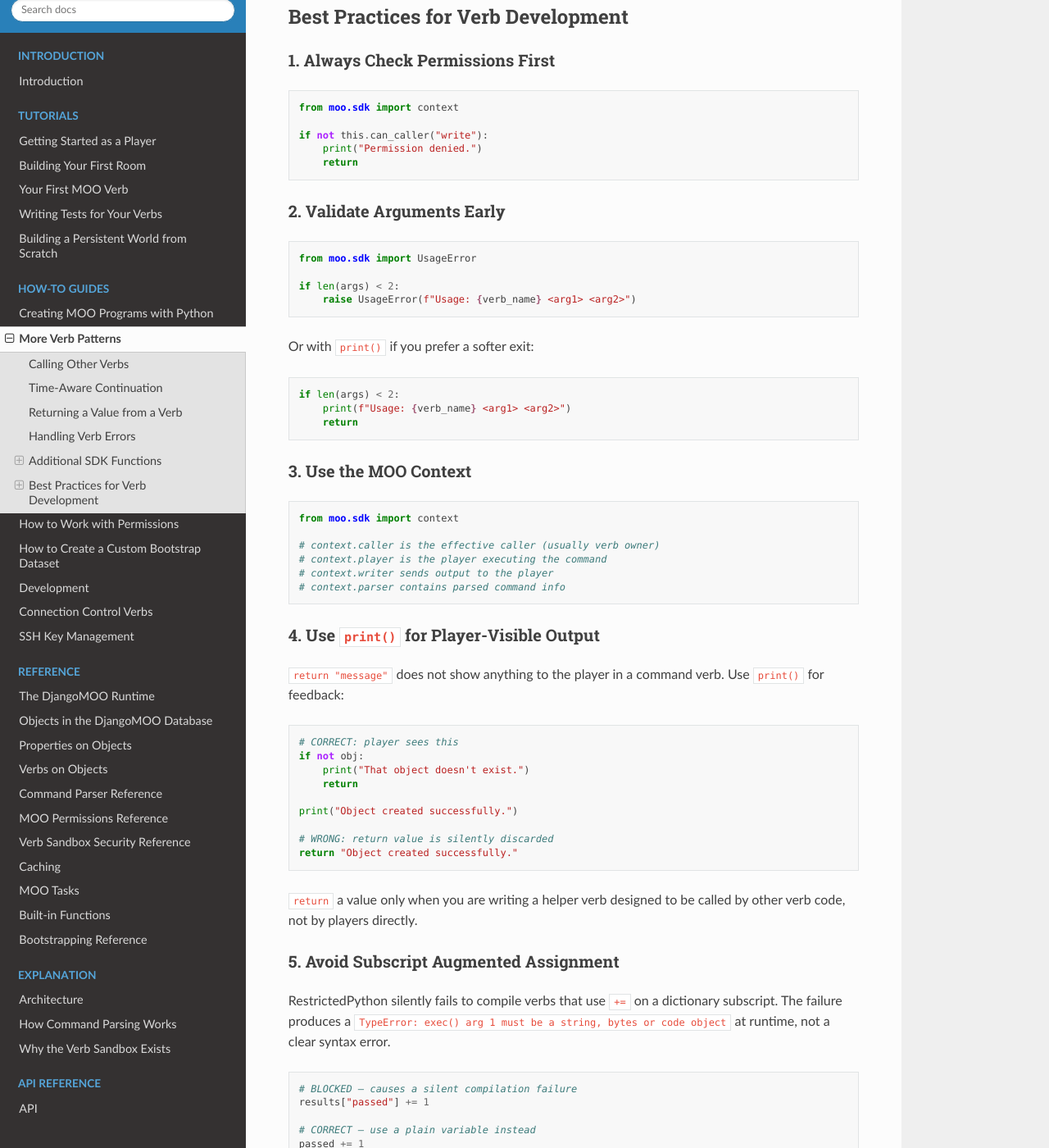
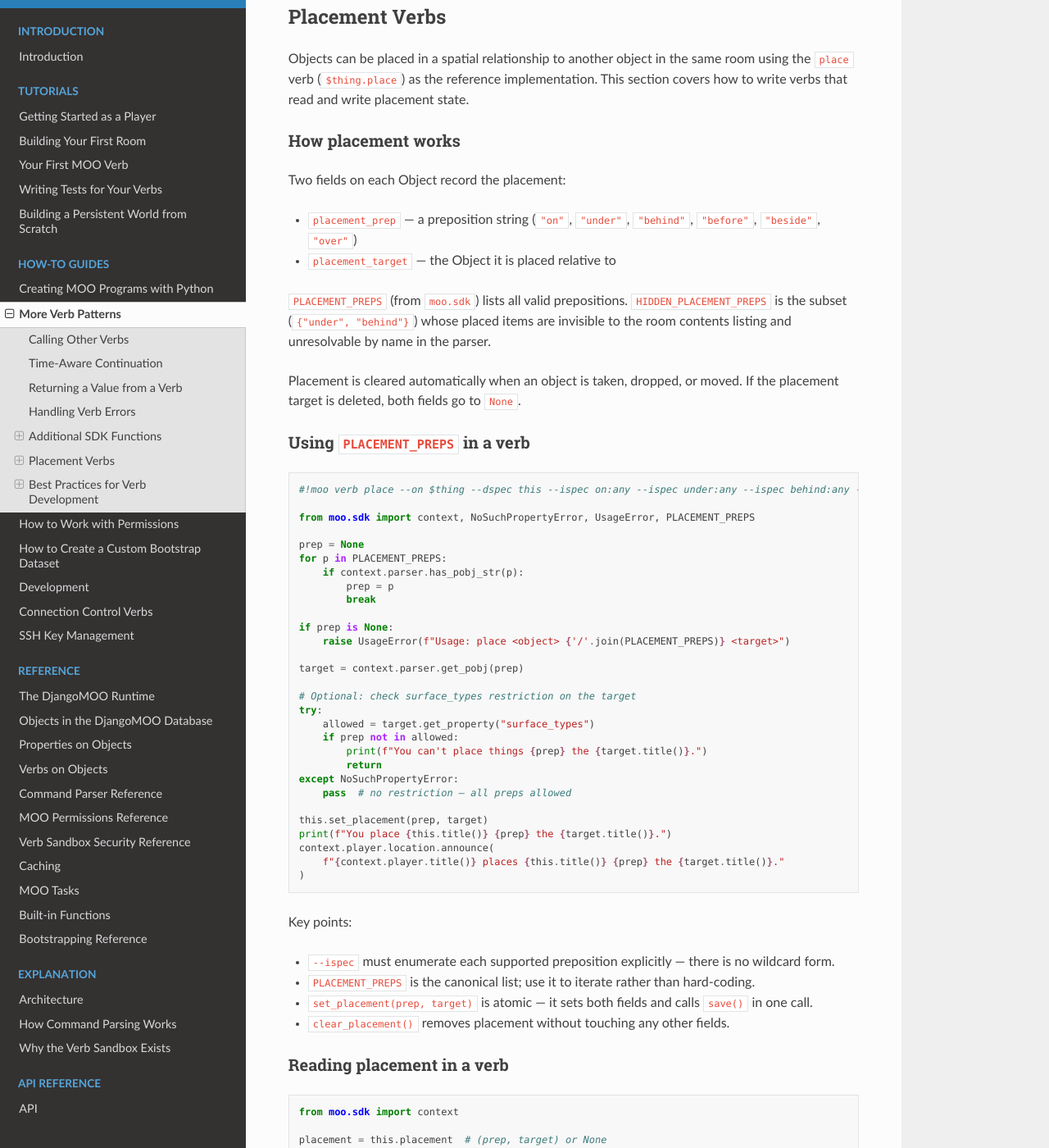
Before and after one commit to bubblehouse/django-moo, a Sphinx documentation site: the page built from docs/source/how-to/advanced-verbs.md, in a window 1280 px wide and 1400 px high, scrolled down 8205 px. Shown: the whole window at 82% size. Built offline with Sphinx 7.4.7 and the Read the Docs theme 3.1.0, drawn with Linux system fonts in a browser that asks for light colours; pages that are not in the unit, such as notebooks, are missing from menus; some of the changed text lies outside the part shown.

Commit message:
docs: document placement system and new agent config options in Sphinx
- reference/objects.md: add Placement section with fields, API methods, and surface_types pattern
- how-to/advanced-verbs.md: add Placement Verbs section with full verb example
- how-to/moo-agent.md: document timer_only, clear_window_on_wakeup, and temperature config fields

````diff
--- a/docs/source/how-to/advanced-verbs.md
+++ b/docs/source/how-to/advanced-verbs.md
@@ -333,6 +333,94 @@
 
 Keys: `version`, `python`, `pid`, `memory_mb` (may be `None` on platforms where `resource` is unavailable).
 
+## Placement Verbs
+
+Objects can be placed in a spatial relationship to another object in the same room using
+the `place` verb (`$thing.place`) as the reference implementation. This section covers
+how to write verbs that read and write placement state.
+
+### How placement works
+
+Two fields on each Object record the placement:
+
+- `placement_prep` — a preposition string (`"on"`, `"under"`, `"behind"`, `"before"`, `"beside"`, `"over"`)
+- `placement_target` — the Object it is placed relative to
+
+`PLACEMENT_PREPS` (from `moo.sdk`) lists all valid prepositions. `HIDDEN_PLACEMENT_PREPS`
+is the subset (`{"under", "behind"}`) whose placed items are invisible to the room contents
+listing and unresolvable by name in the parser.
+
+Placement is cleared automatically when an object is taken, dropped, or moved. If the
+placement target is deleted, both fields go to `None`.
+
+### Using `PLACEMENT_PREPS` in a verb
+
+```python
+#!moo verb place --on $thing --dspec this --ispec on:any --ispec under:any --ispec behind:any --ispec before:any --ispec beside:any --ispec over:any
+
+from moo.sdk import context, NoSuchPropertyError, UsageError, PLACEMENT_PREPS
+
+prep = None
+for p in PLACEMENT_PREPS:
+    if context.parser.has_pobj_str(p):
+        prep = p
+        break
+
+if prep is None:
+    raise UsageError(f"Usage: place <object> {'/'.join(PLACEMENT_PREPS)} <target>")
+
+target = context.parser.get_pobj(prep)
+
+# Optional: check surface_types restriction on the target
+try:
+    allowed = target.get_property("surface_types")
+    if prep not in allowed:
+        print(f"You can't place things {prep} the {target.title()}.")
+        return
+except NoSuchPropertyError:
+    pass  # no restriction — all preps allowed
+
+this.set_placement(prep, target)
+print(f"You place {this.title()} {prep} the {target.title()}.")
+context.player.location.announce(
+    f"{context.player.title()} places {this.title()} {prep} the {target.title()}."
+)
+```
+
+Key points:
+
+- `--ispec` must enumerate each supported preposition explicitly — there is no wildcard form.
+- `PLACEMENT_PREPS` is the canonical list; use it to iterate rather than hard-coding.
+- `set_placement(prep, target)` is atomic — it sets both fields and calls `save()` in one call.
+- `clear_placement()` removes placement without touching any other fields.
+
+### Reading placement in a verb
+
+```python
+from moo.sdk import context
+
+placement = this.placement  # (prep, target) or None
+if placement is None:
+    print(f"The {this.title()} is not placed anywhere.")
+else:
+    prep, target = placement
+    print(f"The {this.title()} is {prep} the {target.title()}.")
+```
+
+### Restricting surface types
+
+Set the `surface_types` property on a target object to limit which prepositions are valid
+for it. `place` checks this list before calling `set_placement()`.
+
+```python
+# In a verb or via @eval:
+desk = context.player.location.find("desk").first()
+desk.set_property("surface_types", ["on", "beside"])
+# Now: "place book on desk" succeeds; "place book under desk" fails.
+```
+
+If `surface_types` is absent, all placement prepositions are accepted.
+
 ## Best Practices for Verb Development
 
 ### 1. Always Check Permissions First
````
Also changed, not shown: docs/source/reference/objects.md (+56 -0 lines).
